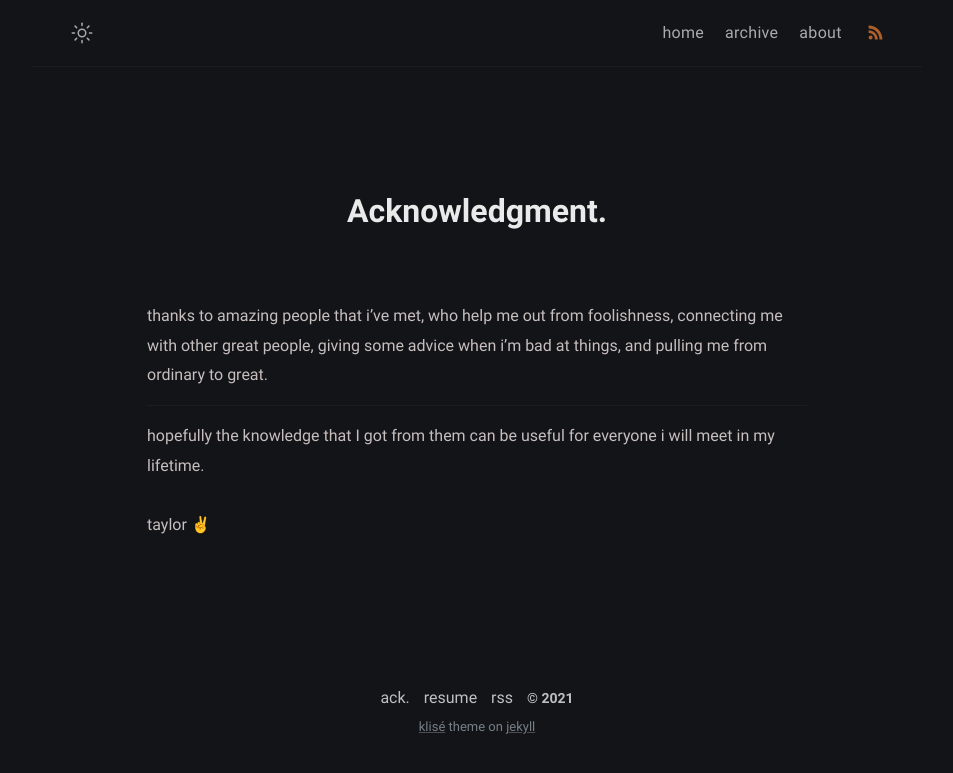
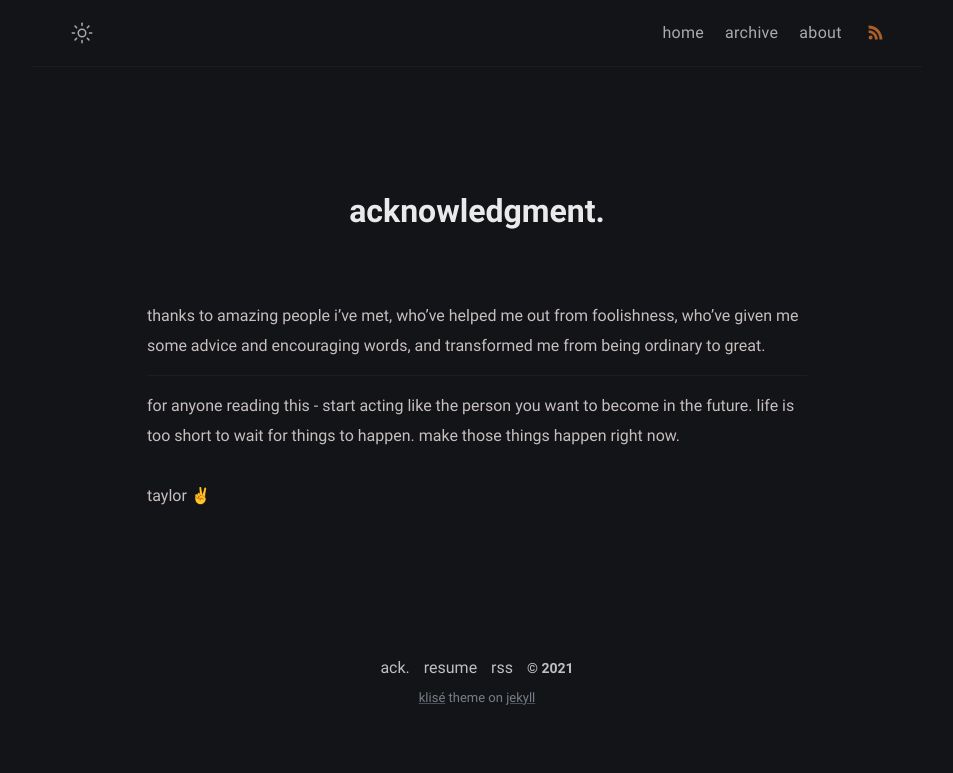
Before and after one commit to fyrworx4/old-fyrworx4.github.io, a Jekyll site: the page built from thanks.md, in a window 1280 px wide. Shown: the top 773 px of the page, without its empty margins (163-1116 px from the left). Built offline with Jekyll 4.4.1, drawn with Linux system fonts in a browser that asks for light colours.

Commit message:
Update thanks.md

```diff
--- a/thanks.md
+++ b/thanks.md
@@ -1,15 +1,15 @@
 ---
-title: Acknowledgment
+title: acknowledgment
 permalink: /thanks/
 layout: page
 excerpt: thanks to amazing people that i've met, who help me out from foolishness, connecting me with other great people, giving some advice when i'm bad at things, and pulling me from ordinary to great.
 comments: false
 ---
 
-thanks to amazing people that i've met, who help me out from foolishness, connecting me with other great people, giving some advice when i'm bad at things, and pulling me from ordinary to great.
+thanks to amazing people i've met, who've helped me out from foolishness, who've given me some advice and encouraging words, and transformed me from being ordinary to great.
 
 <hr>
 
-hopefully the knowledge that I got from them can be useful for everyone i will meet in my lifetime.
+for anyone reading this - start acting like the person you want to become in the future. life is too short to wait for things to happen. make those things happen right now.
 
 taylor ✌
```
